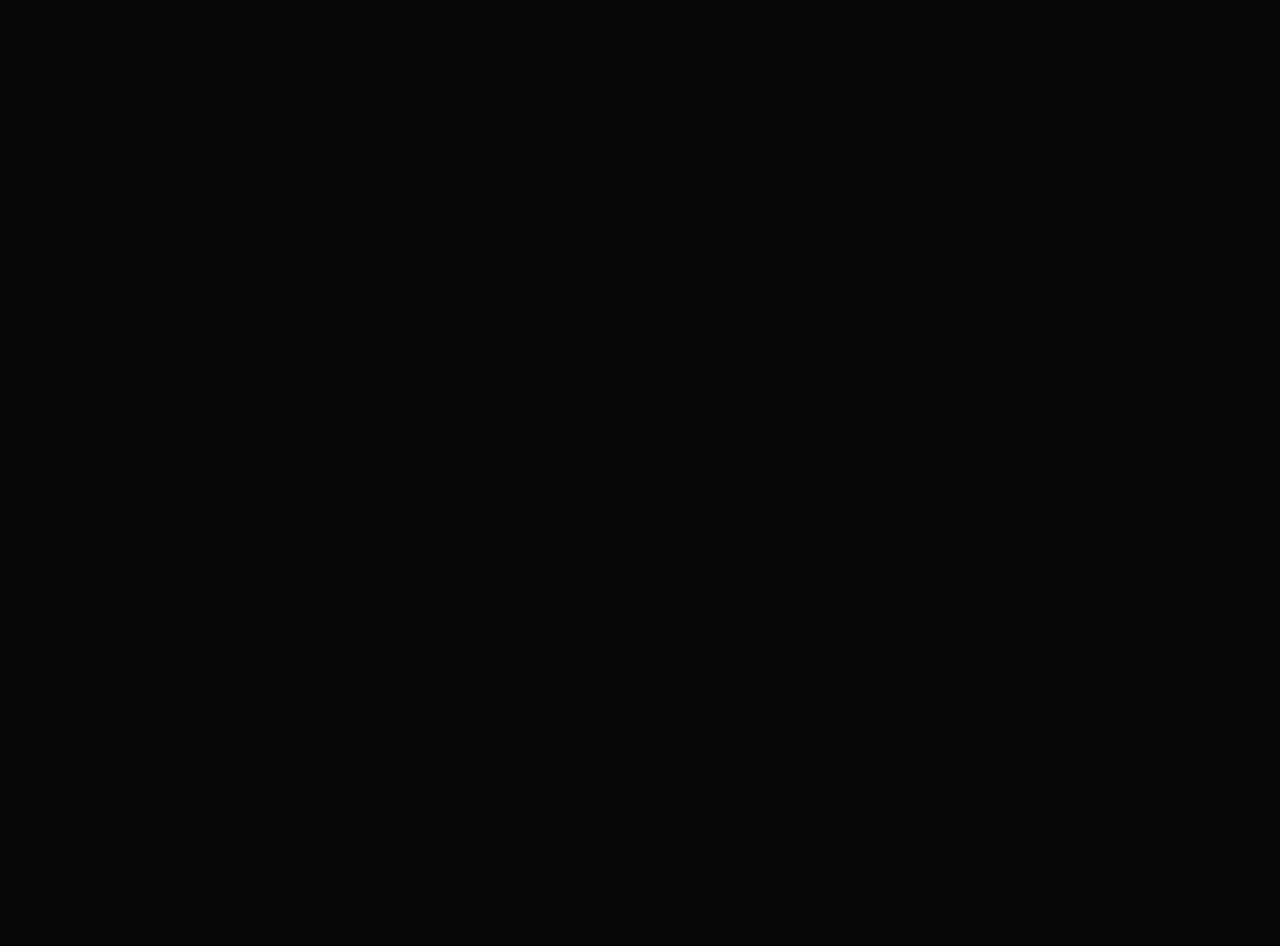
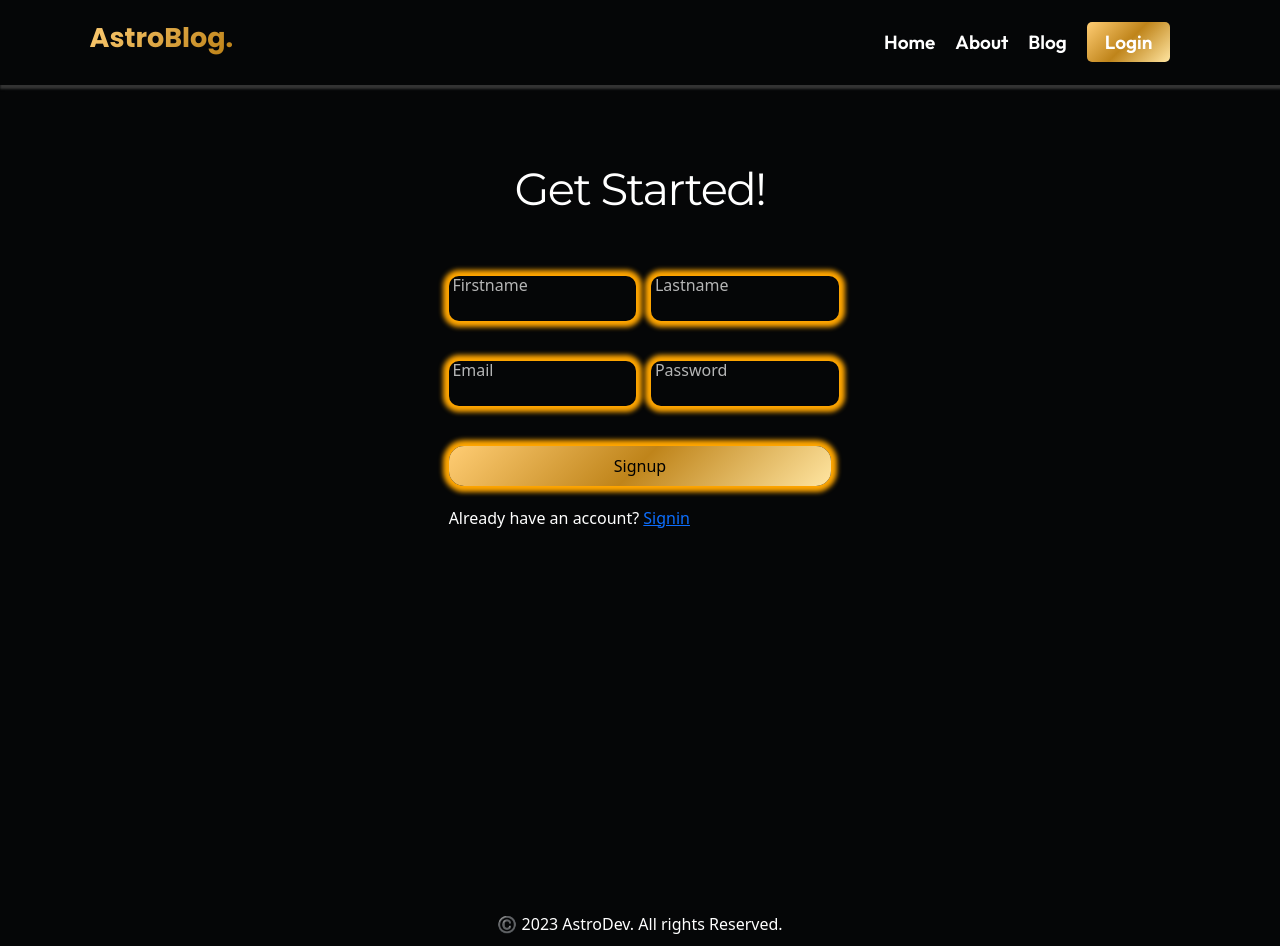
Before and after one commit to ekoxyprince/MERN-BLOG, a React (Create React App) app in the folder client/: page /signup in a window 1280 px wide. Before the commit this address had no page. Before the commit the page ends 800 px from the top, so only its background shows below. Built offline with nearby package versions, Linux system fonts and the light colour scheme.

Commit message:
Created Signin and signup forms and implemented signup functionality

```diff
--- a/client/public/styles.css
+++ b/client/public/styles.css
@@ -3,6 +3,9 @@
     margin: 0;
     padding: 0;
     box-sizing: border-box;
+}
+html{
+    scroll-behavior: smooth;
 }
 body{
     background: #050607 !important;
--- /dev/null
+++ b/client/src/components/form/form.css
@@ -0,0 +1,75 @@
+
+form{
+    display: flex;
+    justify-content: space-around;
+    width: 416px;
+    height: 450px;
+background: transparent;
+    border-radius: 10px;
+}
+.form__container{
+    display: flex;
+    flex-direction: column;
+    width: 100%;
+    padding: 2px 4%;
+}
+.form__title h3{
+    margin-top: 3rem;
+    text-align: center;
+    font-size: 45px;
+    font-weight: 300;
+    line-height: 1.7;
+    letter-spacing: -1.5px;
+    font-family: 'Montserrat',sans-serif;
+}
+.margin-form-top{
+    margin-top: 20px;
+}
+.form__division-1{
+    margin-top: 2.5rem;
+}
+.form__division-2{
+    margin-top: 2.5rem;
+    display: grid;
+    grid-template-columns: repeat(2,49%);
+    gap: 15px;
+}
+.form__group{
+    display: flex;
+    flex-direction: column;
+    position: relative;
+}
+
+.form__group input{
+    width: 100%;
+    height: 45px;
+    background: none;
+    border:none;
+    box-shadow: 0 0 5px 6px #ffa600;
+    border-radius: 10px;
+}
+input:focus{
+    color: #fff;
+}
+
+input:focus + label{
+    opacity: 0;
+}
+
+label{
+    position: absolute;
+    top: -5%;
+    left: 2%;
+    opacity: 0.7;
+    display: block;
+}
+
+.form__button{
+    width: 100%;
+    padding: 8px 15px;
+    background: var(--gold-linear, linear-gradient(315deg, #FFE5A1 0%, #BF841A 50.52%, #FFCD74 100%));
+    box-shadow: 0 0 5px 6px #ffa600;
+    border: none;
+    margin-bottom: 20px;
+    border-radius: 15px;
+}
--- /dev/null
+++ b/client/src/components/form/login.jsx
@@ -0,0 +1,40 @@
+import { NavLink } from 'react-router-dom'
+import './form.css'
+
+const Login = ()=>{
+    return (
+        <div className='container' style={{height:'100vh'}}>
+            <div className='row mt-3'>
+                <div className="col-md-12 d-flex align-center justify-content-center">
+        <form>
+            <div className='form__container'>
+                <div className='form__title'>
+                  <h3>Welcome Back!</h3>
+                </div>
+                <div className='form__division-1 margin-form-top'>
+                   <div className='form__group'>
+                   <input type="text" />
+                    <label>Email</label>
+                   </div>
+                </div>
+                <div className='form__division-1 margin-form-top'>
+                   <div className='form__group'>
+                   <input type="text" />
+                    <label>Password</label>
+                   </div>
+                </div>
+                <div className='form__division-1 margin-form-top'>
+                     <div className='form__group'>
+                        <button className='form__button'>Signin</button>
+                     </div>
+                </div>
+                <p>Don't have an account? <NavLink to={'/signup'}>Signup</NavLink></p>
+            </div>
+        </form>
+        </div>
+        </div>
+        </div>
+    )
+}
+
+export default Login
--- /dev/null
+++ b/client/src/components/form/signup.jsx
@@ -0,0 +1,102 @@
+import './form.css'
+import { NavLink } from 'react-router-dom'
+import { useState } from 'react'
+import axios from 'axios'
+import Swal from 'sweetalert2'
+import { useNavigate } from 'react-router-dom'
+
+const Signup = ()=>{
+const [form,setForm] = useState({
+    firstname:'',
+    lastname:'',
+    email:'',
+    password:''
+})
+const navigate = useNavigate()
+const Toast = Swal.mixin({
+    toast:'true',
+    position:'top-end',
+    showConfirmButton:false,
+    timer:'3000',
+    timerProgressBar:true,
+    didOpen:(toast)=>{
+        toast.addEventListener('mouseenter',Swal.stopTimer)
+        toast.addEventListener('mouseleave',Swal.resumeTimer)
+    }
+})
+function handleChange(e){
+ const {name,value} = e.target
+ setForm((preValue)=>{
+    return{
+        ...preValue,
+        [name]:value
+    }
+ })
+}
+    return (
+        <div className='container' style={{height:'100vh'}}>
+            <div className='row mt-3'>
+                <div className="col-md-12 d-flex align-center justify-content-center">
+        <form>
+            <div className='form__container'>
+                <div className='form__title'>
+                  <h3>Get Started!</h3>
+                </div>
+                <div className='form__division-2 margin-form-top'>
+                   <div className='form__group'>
+                   <input onChange={handleChange} type="text" name='firstname' value={form.firstname} />
+                    <label>Firstname</label>
+                   </div>
+                   <div className='form__group'>
+                   <input onChange={handleChange} type="text" name='lastname' value={form.lastname} />
+                    <label>Lastname</label>
+                   </div>
+                </div>
+                <div className='form__division-2 margin-form-top'>
+                <div className='form__group'>
+                   <input onChange={handleChange} type="text" name='email' value={form.email}/>
+                    <label>Email</label>
+                   </div>
+                   <div className='form__group'>
+                   <input onChange={handleChange} type="password" name='password' value={form.password} />
+                    <label>Password</label>
+                   </div>
+                </div>
+                <div className='form__division-1 margin-form-top'>
+                     <div className='form__group'>
+                        <button onClick={(e)=>{
+                            e.preventDefault()
+                            axios.post('/api/v1/auth/signup',form)
+                            .then(res=>{
+                              Toast.fire({
+                                icon:'success',
+                                title:'Signed up successfully'
+                              })
+                              setTimeout(()=>{
+                              navigate('/signin')
+                              },3000)
+                            })
+                            .catch(error=>{
+                                if(!error.response.data.success){
+                                    return Swal.fire({
+                                        title:'Request Failed!',
+                                        icon:'error',
+                                        text:error.response.data.body.info[0].msg,
+                                        background:'var(--gold-linear, linear-gradient(315deg, #FFE5A1 0%, #BF841A 50.52%, #FFCD74 100%))',
+                                        confirmButtonColor:'#BF841A'
+                                    })
+                                }
+                            })
+                        }} className='form__button'>Signup</button>
+                     </div>
+                </div>
+                <p>Already have an account? <NavLink to={'/signin'}>Signin</NavLink></p>
+            </div>
+        </form>
+        </div>
+        </div>
+        </div>
+    )
+}
+
+export default Signup
--- a/client/src/components/header/header.jsx
+++ b/client/src/components/header/header.jsx
@@ -15,9 +15,9 @@ navBar.classList.toggle('active')
           </div>
           <nav className='nav__bar'>
           <NavLink className={'nav__link'} to={'/'}>Home</NavLink>
-          <NavLink className={'nav__link'} to={'/about'}>About</NavLink>
+          <a className={'nav__link'} href='#about'>About</a>
           <NavLink className={'nav__link'} to={'/blog'}>Blog</NavLink>
-          <NavLink className={'nav__link'} to={'/login'}>Login</NavLink>
+          <NavLink className={'nav__link'} to={'/signin'}>Login</NavLink>
           </nav>
           <div className='nav__menu'>
            <i onClick={handleNav} className='navmenu bx bx-menu'></i>
--- a/client/src/components/section/about.jsx
+++ b/client/src/components/section/about.jsx
@@ -4,7 +4,7 @@ import img from '../../assets/images/about.png'
 
 const About = ()=>{
     return (
-        <section>
+        <section id='about'>
             <Title title='About Us'/>
             <div className='container'>
                 <div className='row  mt-3'>
--- a/client/src/components/section/blog.jsx
+++ b/client/src/components/section/blog.jsx
@@ -16,16 +16,14 @@ axios.get('/api/v1/posts')
 })
 },[])
 if(!blogs){
-    return(
-        <section>
+    return(<section>
             <Title title="Our Blog"/>
             <div className='container mt-3' style={{display:'flex',justifyContent:'center'}}>
            <Spinner animation='border' role='status'>
             <span className='visually-hidden'>Loading...</span>
            </Spinner>
             </div>
-        </section>
-    )
+        </section>)
 }
     return(
         <section>
@@ -34,14 +32,14 @@ if(!blogs){
             <div className='row my-4'>
                 {blogs.map(blog=>{
                     return(
-                        <div className="col-md-4">
+                        <div className="col-md-3">
                         <Card>
                          <Card.Img variant='top' src={blog.image}/>
                          <Card.Body>
                             <Card.Title>{blog.title}</Card.Title>
                             <Card.Text>{blog.content.length>30?(blog.content).slice(0,30)+"...":blog.content}</Card.Text>
                             <div style={{display:'flex',justifyContent:'center'}}>
-                            <Button variant='primary'><NavLink style={{color:'white',textDecoration:'none'}} to={`/blog_details/${blog._id}`}>View Details</NavLink></Button>
+                            <Button variant='primary'><NavLink style={{color:'white',textDecoration:'none'}} to={`/blog_details/${blog._id}`}>Read More</NavLink></Button>
                             </div>
                          </Card.Body>
                         </Card>
--- /dev/null
+++ b/client/src/pages/signin.jsx
@@ -0,0 +1,17 @@
+import Login from "../components/form/login";
+import Header from '../components/header/header'
+import Footer from '../components/section/footer'
+
+
+const Signin = ()=>{
+    return (
+        <>
+        <Header/>
+        <Login/>
+        <Footer/>
+        </>
+
+    )
+}
+
+export default Signin
--- a/client/src/pages/about.jsx
+++ b/client/src/pages/signup.jsx
@@ -1,15 +1,15 @@
+import Signup from "../components/form/signup";
 import Header from "../components/header/header";
-import About from "../components/section/about";
 import Footer from "../components/section/footer";
 
-const AboutSection =  ()=>{
-    return (
+
+const Register = ()=>{
+    return(
         <>
         <Header/>
-        <About/>
+        <Signup/>
         <Footer/>
         </>
     )
 }
-
-export default AboutSection
+export default Register
--- a/client/src/routes/pages.js
+++ b/client/src/routes/pages.js
@@ -1,14 +1,16 @@
 import { Routes,Route } from "react-router-dom";
 import Home from "../pages/home";
-import AboutSection from "../pages/about";
 import BlogSection from "../pages/blog";
+import Signin from "../pages/signin";
+import Register from "../pages/signup";
 
 const Pages = () =>{
     return (
         <Routes>
             <Route path="/" element={<Home/>} />
-            <Route path="/about" element={<AboutSection/>} />
             <Route path="/blog" element={<BlogSection/>} />
+            <Route path="/signin" element={<Signin/>}/>
+            <Route path="/signup" element={<Register/>}/>
         </Routes>
     )
 }
```
Also changed, not shown: 2 other files (tests, documents, lock files or other folders).
